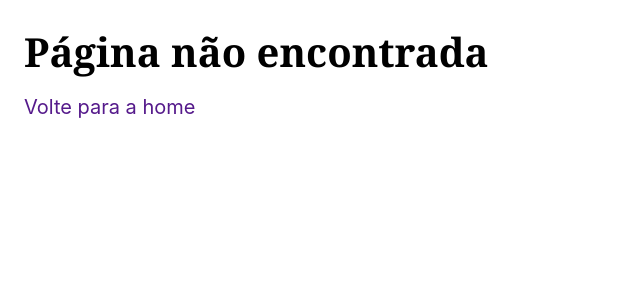
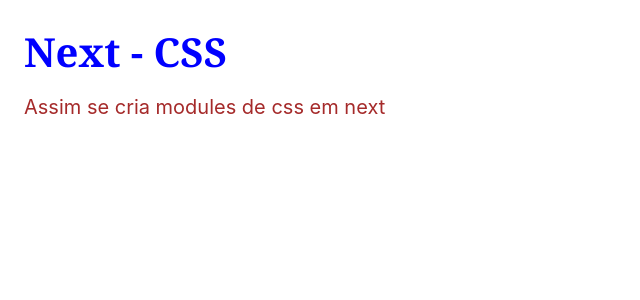
Before and after one commit to alexmonteirodev/next, a Next.js app: page /exercicios/ex024-next-css in a window 1280 px wide. Before the commit this address had no page. Shown: the top 300 px of the page, without its empty margins (0-640 px from the left). Built offline with nearby package versions, Linux system fonts and the light colour scheme.

Commit message:
ex024-next-css

```diff
--- /dev/null
+++ b/src/app/exercicios/ex024-next-css/ex024.module.css
@@ -0,0 +1,7 @@
+.titulo {
+  color: blue;
+}
+
+.texto {
+  color: brown;
+}
--- /dev/null
+++ b/src/app/exercicios/ex024-next-css/page.tsx
@@ -0,0 +1,13 @@
+import React from "react";
+import styles from "./ex024.module.css";
+
+const page = () => {
+  return (
+    <div>
+      <h1 className={styles.titulo}>Next - CSS</h1>
+      <p className={styles.texto}>Assim se cria modules de css em next</p>
+    </div>
+  );
+};
+
+export default page;
--- a/src/componentes/Exercicios.tsx
+++ b/src/componentes/Exercicios.tsx
@@ -103,6 +103,9 @@ const Exercicios = () => {
       <li>
         <Link href="/exercicios/ex023-layout">ex023-layout</Link>
       </li>
+      <li>
+        <Link href="/exercicios/ex024-next-css">ex024-next-css</Link>
+      </li>
     </ul>
   );
 };
```
Also changed, not shown: src/app/exercicios/ex024-next-css/aula.tsx (added, +29 -0 lines).
